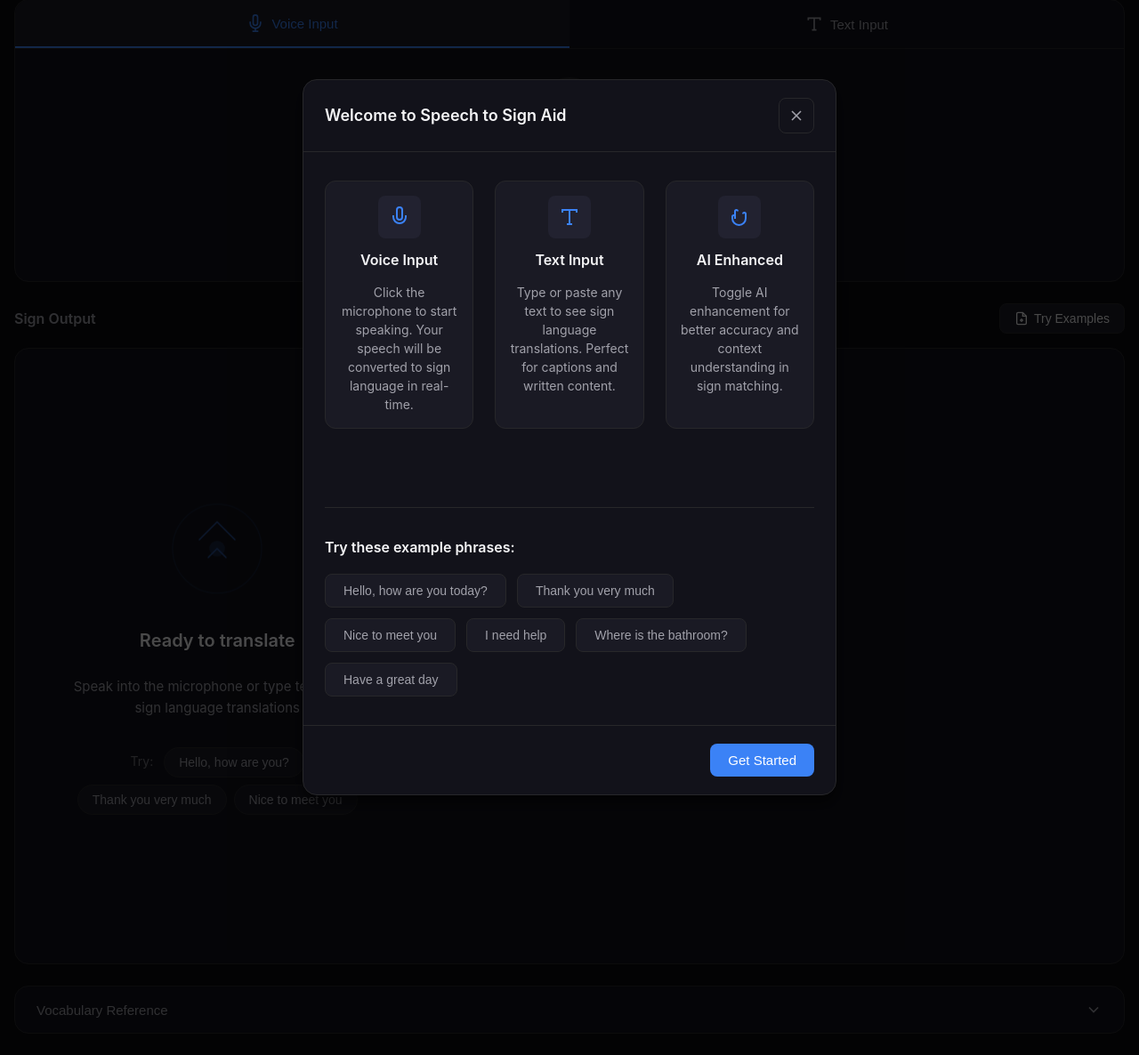
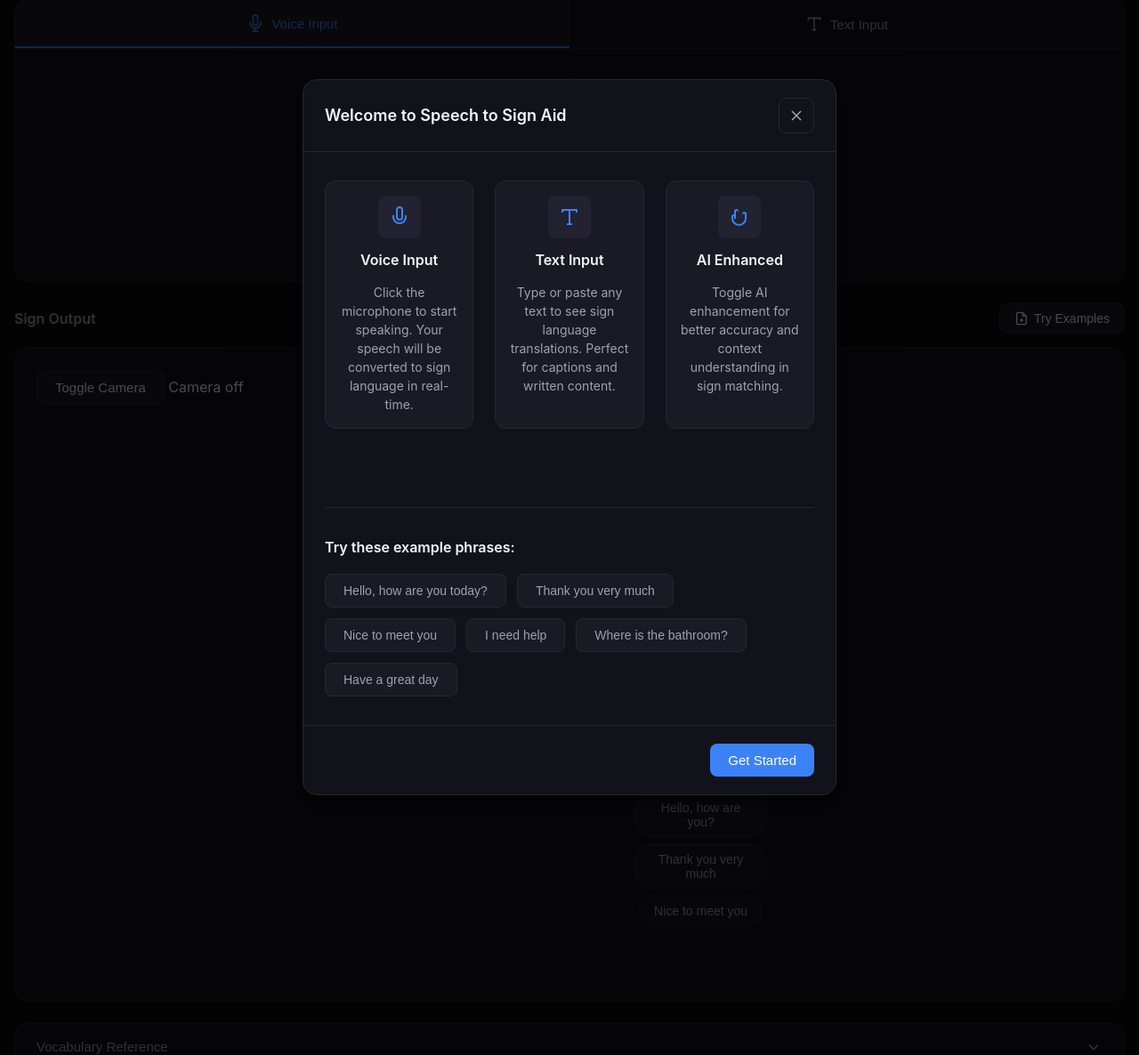
Before and after one commit to Vijayesh314/STS, a Flask app: page / in a window 1280 px wide. Shown: the part 203-1389 px from the top of the page at 89% size. Run offline with Flask 3, Linux system fonts and the light colour scheme; some libraries are stand-ins or nearby versions.

Commit message:
Implement live camera panel and settings options
Added live panel for camera controls and settings.

```diff
--- a/templates/index.html
+++ b/templates/index.html
@@ -130,6 +130,18 @@
                     </button>
                 </div>
                 <div class="sign-container" id="sign-container">
+                    <div class="live-panel" id="live-panel">
+                        <div class="live-controls">
+                            <button class="btn btn-secondary" id="live-toggle" aria-pressed="false">Toggle Camera</button>
+                            <span class="live-status" id="live-status">Camera off</span>
+                        </div>
+                        <div class="live-view">
+                            <video id="camera-video" playsinline class="hidden"></video>
+                            <canvas id="camera-canvas" width="640" height="480" class="hidden"></canvas>
+                            <div id="avatar" class="avatar idle" aria-hidden="true"></div>
+                            <div id="live-sign-label" class="live-sign-label" aria-live="polite"></div>
+                        </div>
+                    </div>
                     <div class="empty-state" id="empty-state">
                         <div class="empty-illustration">
                             <svg class="empty-icon" viewBox="0 0 120 120" fill="none" stroke="currentColor" stroke-width="1.5">
@@ -266,6 +278,12 @@
                             <span>Show Sign Descriptions</span>
                         </label>
                     </div>
+                    <div class="setting-group">
+                        <label class="checkbox-label">
+                            <input type="checkbox" id="force-fingerspell" >
+                            <span>Force fingerspell (spell every sign letter-by-letter)</span>
+                        </label>
+                    </div>
                 </div>
                 <div class="modal-footer">
                     <button class="btn btn-secondary" id="reset-settings">Reset to Defaults</button>
@@ -288,6 +306,9 @@
         </aside>
     </div>
 
+    <script src="https://cdn.jsdelivr.net/npm/@mediapipe/hands/hands.js"></script>
+    <script src="https://cdn.jsdelivr.net/npm/@mediapipe/drawing_utils/drawing_utils.js"></script>
+    <script src="https://cdn.jsdelivr.net/npm/@mediapipe/camera_utils/camera_utils.js"></script>
     <script src="/static/app.js"></script>
 </body>
 </html>
```
Lines whose indentation alone changed are shown as unchanged.
